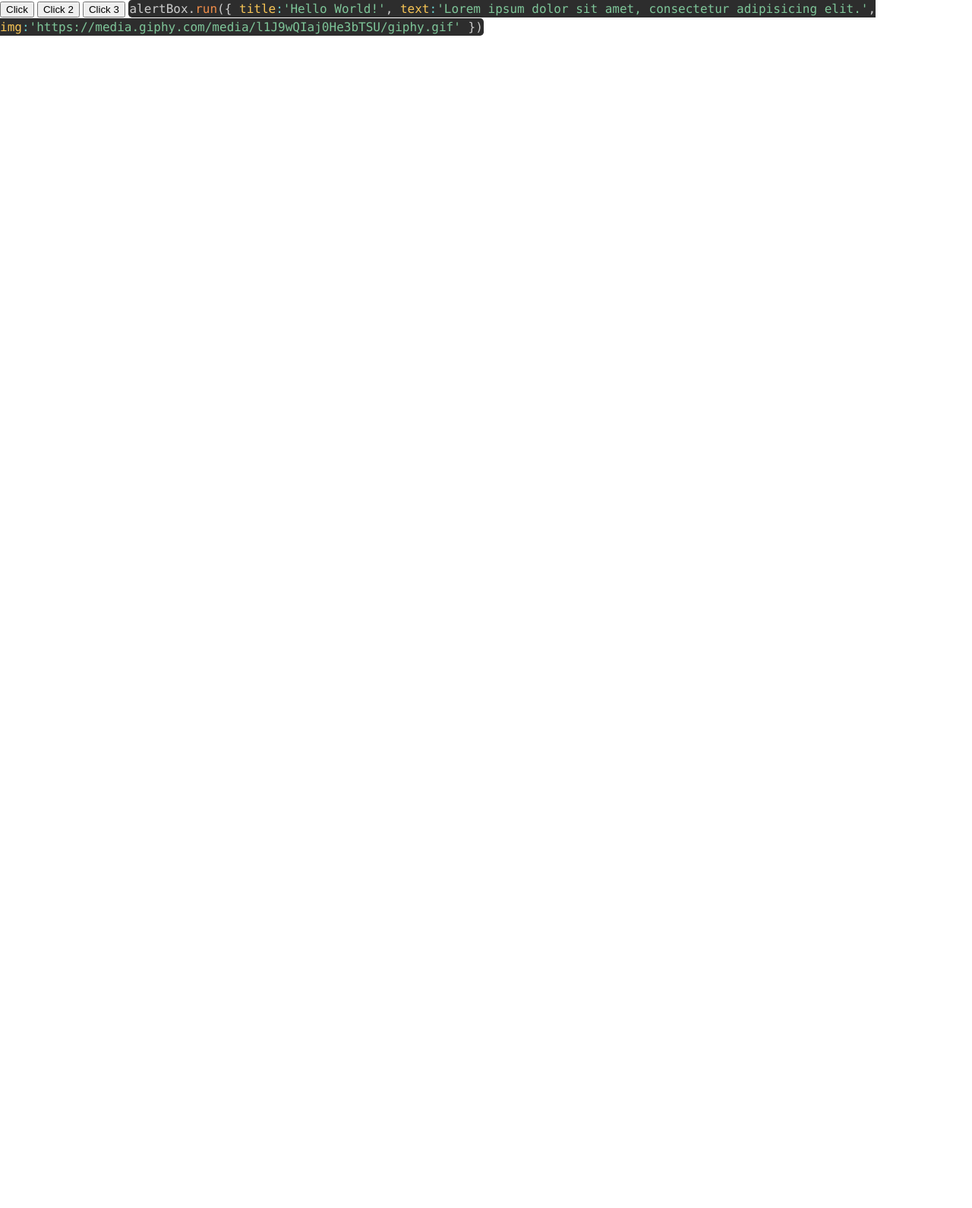
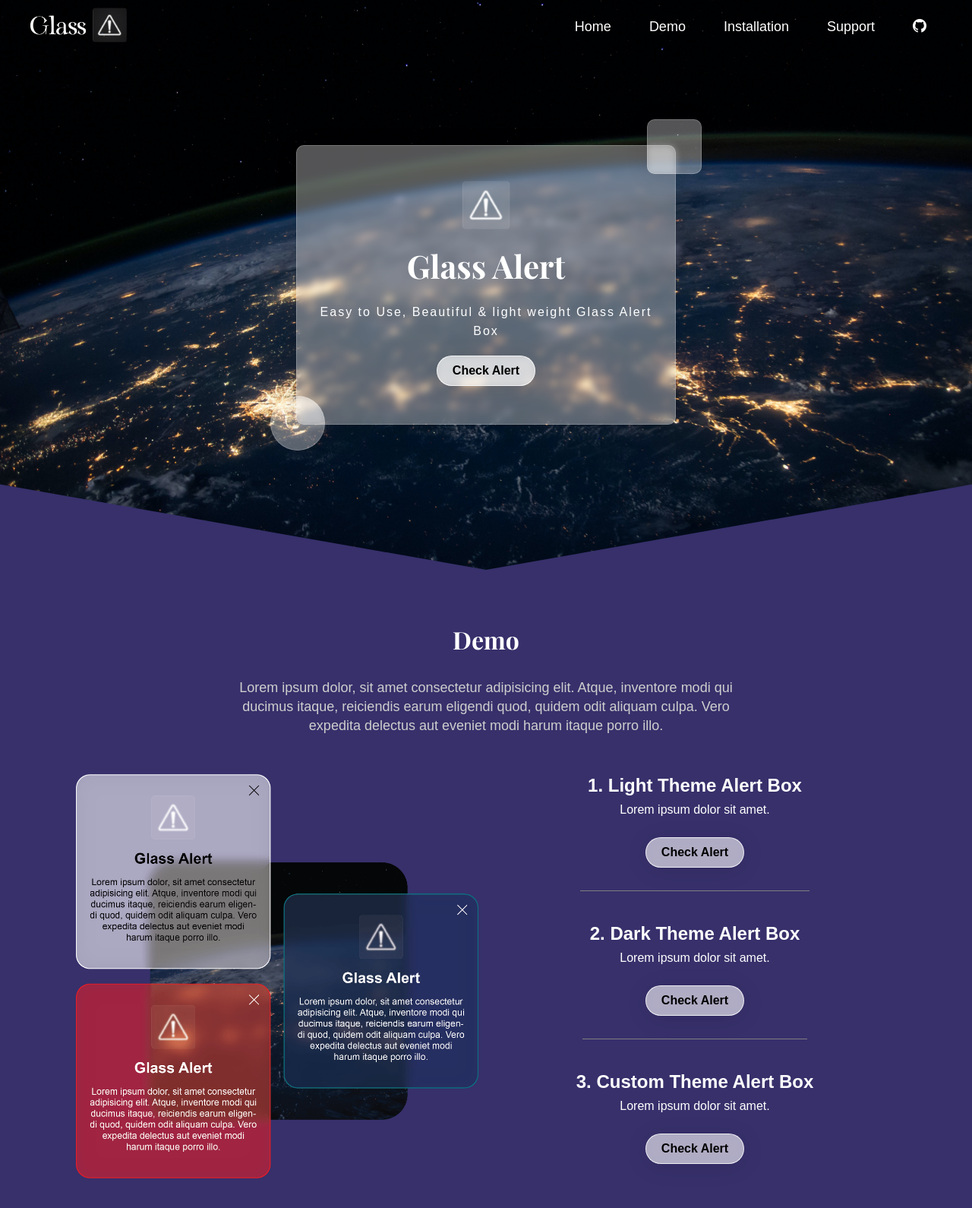
Before and after one commit to noumanqamar450/glass-alert, a plain HTML site: page index.html in a window 1280 px wide. Shown: the whole page at 76% size. Before the commit the page ends 800 px from the top, so only its background shows below. Drawn offline with nearby package versions, Linux system fonts and the light colour scheme.

Commit message:
last update commit in 31 mar 2023

```diff
--- a/1.0.1/glass-alert-style.css
+++ b/1.0.1/glass-alert-style.css
@@ -82,6 +82,7 @@ body {
 }
 .glass-alert .glass-alert-modal h1 {
     font-size: 26px;
+    line-height: 60px;
 }
 .glass-alert .glass-alert-modal p {
     line-height: 22px;
--- a/1.0.1/glass-alert.js
+++ b/1.0.1/glass-alert.js
@@ -28,9 +28,9 @@ runGlassAlert()
 class GlassAlert {
     constructor(props){
         if (props){
-            this.theme = props.theme
-            this.themeColor = props.themeColor
-            this.textColor = props.textColor
+            this.theme = props.theme ? props.theme : ''
+            this.themeColor = props.themeColor ? props.themeColor : ''
+            this.textColor = props.textColor ? props.textColor : ''
         }
     }
     run(obj) {
@@ -49,6 +49,7 @@ class GlassAlert {
             //Theme
             document.querySelector('.glass-alert-overlay').style.background = themeColorOverlay;
             document.querySelector('.glass-alert-modal').style.background = themeColorModal;
+
             if (this.textColor){
                 document.querySelector('.glass-alert-modal').style.color = this.textColor;
             } else {
@@ -97,6 +98,9 @@ class GlassAlert {
             //Theme
             document.querySelector('.glass-alert-overlay').classList.add('dark');
             document.querySelector('.glass-alert-modal').classList.add('dark');
+            document.querySelector('.glass-alert-overlay').style.background = '';
+            document.querySelector('.glass-alert-modal').style.background = '';
+
             if (this.textColor) {
                 document.querySelector('.glass-alert-modal').style.color = this.textColor;
             } else {
@@ -136,6 +140,12 @@ class GlassAlert {
                 document.querySelector('.glass-alert-modal p').style.color = '';
             }
         } else {
+            //Theme
+            document.querySelector('.glass-alert-overlay').classList.remove('dark');
+            document.querySelector('.glass-alert-modal').classList.remove('dark');
+            document.querySelector('.glass-alert-overlay').style.background = '';
+            document.querySelector('.glass-alert-modal').style.background = '';
+
             //Modal Active
             document.querySelector('.glass-alert-modal h1').textContent = obj.title;
             document.querySelector('.glass-alert-modal p').textContent = obj.text;
--- /dev/null
+++ b/assets/css/style.css
@@ -0,0 +1,330 @@
+@import url('https://fonts.googleapis.com/css2?family=Playfair+Display:wght@400;600;700;800;900&display=swap');
+
+* {
+    padding: 0px;
+    margin: 0px;
+    box-sizing: border-box;
+}
+
+:root {
+    --bgMain : #2D033B;
+    --bgSecondary : #37306B;
+    --heading : 'Playfair Display', serif;
+    --pColor : #cecece;
+}
+
+html {
+    scroll-behavior: smooth;
+}
+
+body {
+    background: var(--bgSecondary);
+}
+
+header .nav {
+    max-height: 70px;
+    width: 100%;
+    padding: 5px 40px;
+    display: flex;
+    justify-content: space-between;
+    align-items: center;
+    position: fixed;
+    z-index: 999;
+}
+
+header .nav.active {
+    background: rgba(45, 3, 59, 0.33);
+    box-shadow: 0 4px 30px rgba(0, 0, 0, 0.1);
+    backdrop-filter: blur(5px);
+    -webkit-backdrop-filter: blur(5px);
+}
+
+header .nav img {
+    max-width: 140px;
+}
+
+header .nav ul {
+    list-style: none;
+    padding: 0;
+    display: flex;
+    gap: 10px;
+}
+
+header .nav ul li a {
+    padding: 10px 20px;
+    text-decoration: none;
+    color: #fff;
+    font-size: 18px;
+    font-family: Arial, Helvetica, sans-serif;
+    transition: 0.5s;
+}
+
+header .nav ul li:hover a {
+    opacity: 0.7;
+}
+
+/* Mobile Nav */
+
+header .nav .collapse {
+    font-size: 24px;
+    color: #fff;
+    cursor: pointer;
+    transition: 0.5s;
+    display: none;
+}
+
+header .nav .collapse:hover {
+    opacity: 0.7;
+}
+
+header .nav .overlay {
+    display: none;
+}
+
+header .nav ul .collapse-x {
+    display: none;
+    cursor: pointer;
+    z-index: 99999;
+}
+
+@media screen and (max-width:992px) {
+    header .nav img {
+        max-width: 120px;
+    }
+    header .nav ul {
+        position: absolute;
+        width: 50%;
+        height: 100vh;
+        background: #fff;
+        top: 0px;
+        left: -100%;
+        padding: 20px;
+        display: block;
+        z-index: 99999;
+        text-align: center;
+        transition: 0.5s;
+    }
+    header .nav ul.active {
+        left: 0;
+    }
+    header .nav .overlay {
+        width: 100%;
+        height: 100vh;
+        position: absolute;
+        background: var(--bgMain);
+        opacity: 0.5;
+        top: 0;
+        left: 0;
+        z-index: 9999;
+        display: none;
+    }
+    header .nav .overlay.active{
+        display: block;
+    }
+    header .nav ul li a {
+        display: block;
+        color: var(--bgMain);
+        padding: 20px 40px;
+    }
+    header .nav .collapse {
+        display:block;
+    }
+    header .nav ul .collapse-x {
+        display: block;
+        position: absolute;
+        top: 20px;
+        right: 20px;
+        font-size: 20px;
+        transition: 0.2s;
+    }
+    header .nav ul .collapse-x.pop {
+        transform: scale(1.2);
+    }
+}
+
+@media screen and (max-width:540px) {
+    header .nav ul {
+        width: 100%;
+    }
+    header .nav .overlay {
+        display: none !important;
+    }
+}
+
+
+/* Site */
+.hero {
+    background: url('../image/hero-bg.jpg') no-repeat;
+    background-size: cover;
+    background-position: center center;
+    background-attachment: fixed;
+    width: 100%;
+    padding: 100px 20px;
+    clip-path: polygon(100% 0, 100% 85%, 50% 100%, 0 85%, 0 0);
+    display: flex;
+    justify-content: center;
+    align-items: center;
+    min-height: 750px;
+}
+
+.hero .block {
+    background: rgba(255, 255, 255, 0.33);
+    box-shadow: 0 4px 30px rgba(0, 0, 0, 0.1);
+    backdrop-filter: blur(5px);
+    border:1px solid rgba(255, 255, 255, 0.2);
+    -webkit-backdrop-filter: blur(5px);
+    border-radius: 10px;
+    padding: 30px;
+    color: #fff;
+    text-align: center;
+    max-width: 500px;
+    font-family: Arial, Helvetica, sans-serif;
+}
+
+.hero .block::before {
+    content: '';
+    width: 70px;
+    height: 70px;
+    top: -35px;
+    right: -35px;
+    position: absolute;
+    background: rgba(255, 255, 255, 0.33);
+    box-shadow: 0 4px 30px rgba(0, 0, 0, 0.1);
+    backdrop-filter: blur(5px);
+    border: 1px solid rgba(255, 255, 255, 0.2);
+    -webkit-backdrop-filter: blur(5px);
+    border-radius: 10px;
+}
+.hero .block::after {
+    content: '';
+    width: 70px;
+    height: 70px;
+    bottom: -35px;
+    left: -35px;
+    position: absolute;
+    background: rgba(255, 255, 255, 0.33);
+    box-shadow: 0 4px 30px rgba(0, 0, 0, 0.1);
+    backdrop-filter: blur(5px);
+    border: 1px solid rgba(255, 255, 255, 0.2);
+    -webkit-backdrop-filter: blur(5px);
+    border-radius: 50%;
+    z-index: -1;
+}
+
+.hero .block img {
+    max-width: 100px;
+}
+
+.hero .block h1 {
+    font-family: var(--heading);
+    margin-bottom: 20px;
+    font-size: 42px;
+}
+
+.hero .block p {
+    letter-spacing: 2px;
+    line-height: 25px;
+}
+
+.btn {
+    background: rgba(255, 255, 255, 0.6);
+    box-shadow: 0 4px 30px rgba(0, 0, 0, 0.1);
+    backdrop-filter: blur(5px);
+    border: 1px solid rgba(255, 255, 255, 0.8);
+    -webkit-backdrop-filter: blur(5px);
+    border-radius: 50px;
+    padding: 10px 20px;
+    font-size: 16px;
+    font-weight: 600;
+    margin: 20px 0px;
+    cursor: pointer;
+    transition: 0.5s;
+}
+
+.btn:hover {
+    opacity: 0.8;
+}
+
+.container {
+    padding: 20px;
+    max-width: 1140px;
+    margin: 0px auto;
+}
+
+.row {
+    display: flex;
+    flex-wrap: none;
+}
+.col-6 {
+    width: 50%;
+    padding: 10px;
+}
+
+img {
+    width: 100%;
+}
+
+@media screen and (max-width:786px) {
+    .row {
+        flex-wrap: wrap;
+    }
+    .col-6 {
+        width: 100%;
+    }
+}
+
+/* Demo */
+
+.demo {
+    padding: 50px 0px;
+}
+
+.heading {
+    font-size: 32px;
+    color: #fff;
+    font-family: var(--heading);
+    text-align: center;
+    margin-bottom: 30px;
+}
+
+.detail {
+    font-size: 18px;
+    color: var(--pColor);
+    font-family: Arial, Helvetica, sans-serif;
+    max-width: 650px;
+    margin: 0 auto;
+    text-align: center;
+    line-height: 25px;
+    margin-bottom: 30px;
+}
+
+.demo .demo-image {
+    display: flex;
+    justify-content: center;
+    align-items: center;
+    width: 100%;
+    height: 100%;
+}
+
+.demo .blocks {
+    display: flex;
+    justify-content: center;
+    flex-wrap: wrap;
+    align-items: center;
+}
+
+.demo .blocks .block {
+    color: #fff;
+    font-family: Arial, Helvetica, sans-serif;
+    line-height: 32px;
+    text-align: center;
+    margin-bottom: 30px;
+    border-bottom: 1px solid gray;
+    max-width: 350px;
+    padding: 10px;
+}
+
+.demo .blocks .block:nth-last-child(1) {
+    border: none;
+    margin: 0;
+}
--- /dev/null
+++ b/assets/js/script.js
@@ -0,0 +1,94 @@
+// Site
+window.addEventListener('scroll', ()=>{
+    let nav = document.querySelector('.nav')
+    let body = document.documentElement
+    console.log();
+    if (body.scrollTop > 70) {
+        nav.classList.add('active')
+    } else {
+        nav.classList.remove('active')
+    }
+})
+
+// Nav Collapse
+
+let collapse = document.querySelector('.collapse')
+let collapseX = document.querySelector('.collapse-x')
+let nav = document.querySelector('.nav ul')
+let overlay = document.querySelector('.nav .overlay')
+let navLi = document.querySelectorAll('.nav ul li')
+collapse.addEventListener('click', ()=> {
+    nav.classList.add('active');
+    overlay.classList.add('active')
+})
+collapseX.addEventListener('click', () => {
+    nav.classList.remove('active');
+    overlay.classList.remove('active')
+})
+for (let i = 0; i < navLi.length; i++) {
+    navLi[i].addEventListener('click', () => {
+        nav.classList.remove('active');
+        overlay.classList.remove('active')
+    })
+}
+overlay.addEventListener('click', () => {
+    collapseX.classList.add('pop');
+    setTimeout(()=>{
+        collapseX.classList.remove('pop');
+    }, 200)
+})
+
+
+let dark = { theme: 'dark' }
+let light = { theme: 'light' } // if you did not use alert by default is in light theme
+let custom = { themeColor: '#FFFF00', textColor: '#FF0000' }
+const alertBox = new GlassAlert(light);
+const checkAlert = () => {
+    alertBox.run({
+        title: 'Glass Alert',
+        text: 'Lorem ipsum dolor sit amet, consectetur adipisicing elit. Accusantium exercitationem, laborum commodi natus aliquam asperiores. Illum autem eius ad corporis tempore nostrum facilis officiis veniam accusantium, placeat dolores dolorem animi!',
+        img: 'https://media.giphy.com/media/l1J9wQIaj0He3bTSU/giphy.gif'
+    })
+}
+const lightTheme = () => {
+    alertBox.run({
+        title: 'Light Theme',
+        text: `Lorem ipsum dolor sit amet, consectetur adipisicing elit. Accusantium exercitationem, laborum commodi natus aliquam asperiores. Illum autem eius ad corporis tempore nostrum facilis officiis veniam accusantium, placeat dolores dolorem animi!`,
+        img: 'https://media.giphy.com/media/l1J9wQIaj0He3bTSU/giphy.gif',
+    })
+}
+
+const alertBoxDark = new GlassAlert(dark);
+const darkTheme = () => {
+    alertBoxDark.run({
+        title: 'Dark Theme',
+        text: 'Lorem ipsum dolor sit amet, consectetur adipisicing elit. Accusantium exercitationem, laborum commodi natus aliquam asperiores. Illum autem eius ad corporis tempore nostrum facilis officiis veniam accusantium, placeat dolores dolorem animi!',
+        img: 'https://media.giphy.com/media/l1J9wQIaj0He3bTSU/giphy.gif',
+    })
+}
+
+const alertBoxCustom = new GlassAlert(custom);
+const customTheme = () => {
+    alertBoxCustom.run({
+        title: 'Custom Theme',
+        text: `Lorem ipsum dolor sit amet, consectetur adipisicing elit. Accusantium exercitationem, laborum commodi natus aliquam asperiores. Illum autem eius ad corporis tempore nostrum facilis officiis veniam accusantium, placeat dolores dolorem animi!`,
+        img: 'https://media.giphy.com/media/3ohhwiuD4hmKIVdfzy/giphy.gif',
+        imgWidth: '200px',
+        imgHeight: '200px',
+        titleColor: '#ff0000',
+        contentColor: '#808080',
+    })
+}
+
+const customT = () => {
+    alertBoxCustom.run({
+        title: 'Hello World 2!',
+        text: `Lorem ipsum dolor sit amet, consectetur adipisicing elit. Accusantium exercitationem, laborum commodi natus aliquam asperiores. Illum autem eius ad corporis tempore nostrum facilis officiis veniam accusantium, placeat dolores dolorem animi!
+                        Lorem ipsum dolor sit amet, consectetur adipisicing elit.Accusantium exercitationem, laborum commodi natus aliquam asperiores.Illum autem eius ad corporis tempore nostrum facilis officiis veniam accusantium, placeat dolores dolorem animi!`,
+        img: 'https://media.giphy.com/media/3ohhwiuD4hmKIVdfzy/giphy.gif',
+        imgWidth: '200px',
+        imgHeight: '200px',
+        titleColor: '#ff0000',
+        contentColor: '#808080',
+    })
+}
--- a/index.html
+++ b/index.html
@@ -4,55 +4,77 @@
     <meta charset="UTF-8">
     <meta http-equiv="X-UA-Compatible" content="IE=edge">
     <meta name="viewport" content="width=device-width, initial-scale=1.0">
-    <title>Document</title>
+    <title>Glass Alert - Easy to Use Alert Box</title>
     <link rel="stylesheet" href="./assets/css/prism.css">
+    <link rel="stylesheet" href="./assets/css/style.css">
+    <link rel="shortcut icon" href="./assets/image/favicon.png" type="image/x-icon">
+    <link rel="stylesheet" href="https://cdn.jsdelivr.net/npm/bootstrap-icons@1.10.3/font/bootstrap-icons.css">
 </head>
 <body>
-    <button onclick="onClickHandle()">Click</button>
-    <button onclick="onClickHandle2()">Click 2</button>
-    <button onclick="onClickHandle3()">Click 3</button>
-    <code class="lang-js">
-        alertBox.run({
-            title:'Hello World!',
-            text:'Lorem ipsum dolor sit amet, consectetur adipisicing elit.',
-            img:'https://media.giphy.com/media/l1J9wQIaj0He3bTSU/giphy.gif'
-        })
-    </code>
-    <p></p>
+
+    <header>
+        <div class="nav">
+            <a href="/">
+                <img src="./assets/image/logo.png" alt="Glass Alert">
+            </a>
+            <div class="overlay"></div>
+            <ul>
+                <div class="collapse-x"><i class="bi bi-x-lg"></i></div>
+                <li><a href="#home">Home</a></li>
+                <li><a href="#demo">Demo</a></li>
+                <li><a href="#install">Installation</a></li>
+                <li><a href="#support">Support</a></li>
+                <li><a href="https://github.com/noumanqamar450/glass-alert"><i class="bi bi-github"></i></a></li>
+            </ul>
+            <div class="collapse">
+                <i class="bi bi-list"></i>
+            </div>
+        </div>
+    </header>
+    <div class="hero" id="home">
+        <div class="block">
+            <img src="./assets/image/favicon.png" alt="Logo">
+            <h1>Glass Alert</h1>
+            <p>Easy to Use, Beautiful & light weight Glass Alert Box</p>
+            <button class="btn" onclick="checkAlert()">Check Alert</button>
+        </div>
+    </div>
+    <div class="container">
+        <div class="demo" id="demo">
+            <h1 class="heading">Demo</h1>
+            <p class="detail">Lorem ipsum dolor, sit amet consectetur adipisicing elit. Atque, inventore modi qui ducimus itaque, reiciendis earum eligendi quod, quidem odit aliquam culpa. Vero expedita delectus aut eveniet modi harum itaque porro illo.</p>
+            <div class="row">
+                <div class="col-6">
+                    <div class="demo-image">
+                        <img src="./assets/image/demo-image.png" alt="Demo Image">
+                    </div>
+                </div>
+                <div class="col-6">
+                    <div class="blocks">
+                        <div class="block">
+                            <h2>1. Light Theme Alert Box</h2>
+                            <p>Lorem ipsum dolor sit amet.</p>
+                            <button class="btn" onclick="lightTheme()">Check Alert</button>
+                        </div>
+                        <div class="block">
+                            <h2>2. Dark Theme Alert Box</h2>
+                            <p>Lorem ipsum dolor sit amet.</p>
+                            <button class="btn" onclick="darkTheme()">Check Alert</button>
+                        </div>
+                        <div class="block">
+                            <h2>3. Custom Theme Alert Box</h2>
+                            <p>Lorem ipsum dolor sit amet.</p>
+                            <button class="btn" onclick="customTheme()">Check Alert</button>
+                        </div>
+                    </div>
+                </div>
+            </div>
+        </div>
+    </div>
+
     <script src="./assets/js/prism.js"></script>
-    <!-- <script src="https://cdn.jsdelivr.net/gh/noumanqamar450/glass-alert@master/1.0.1/glass-alert.js"></script> -->
-    <script src="./1.0.1/glass-alert.js"></script>
-    <script>
-        let dark = {theme:'dark'}
-        let light = {theme:'light'} // if you did not use alert by default is in light theme
-        let custom = {themeColor:'#FFFF00', textColor:'#FF0000'}
-        const alertBox = new GlassAlert(dark);
-        const onClickHandle = () => {
-            alertBox.run({
-                    title:'Hello World!',
-                    text:'Lorem ipsum dolor sit amet, consectetur adipisicing elit. Accusantium exercitationem, laborum commodi natus aliquam asperiores. Illum autem eius ad corporis tempore nostrum facilis officiis veniam accusantium, placeat dolores dolorem animi!',
-                    img:'https://media.giphy.com/media/l1J9wQIaj0He3bTSU/giphy.gif'
-                })
-        }
-        const onClickHandle2 = () => {
-            alertBox.run({
-                title: 'Hello World 2!',
-                    text: `Lorem ipsum dolor sit amet, consectetur adipisicing elit. Accusantium exercitationem, laborum commodi natus aliquam asperiores. Illum autem eius ad corporis tempore nostrum facilis officiis veniam accusantium, placeat dolores dolorem animi!
-                    Lorem ipsum dolor sit amet, consectetur adipisicing elit.Accusantium exercitationem, laborum commodi natus aliquam asperiores.Illum autem eius ad corporis tempore nostrum facilis officiis veniam accusantium, placeat dolores dolorem animi!`,
-                    img: 'https://media.giphy.com/media/3ohhwiuD4hmKIVdfzy/giphy.gif',
-                    imgWidth:'200px',
-                    imgHeight:'200px',
-                    titleColor:'#ff0000',
-                    contentColor:'#808080',
-                })
-            }
-        const onClickHandle3 = () => {
-            alertBox.run({
-                    title:'Hello World!',
-                    text:'Lorem ipsum dolor sit amet, consectetur adipisicing elit. Accusantium exercitationem, laborum commodi natus aliquam asperiores. Illum autem eius ad corporis tempore nostrum facilis officiis veniam accusantium, placeat dolores dolorem animi!',
-                })
-        }
-    </script>
-
+    <!-- <script src="https://cdn.jsdelivr.net/gh/noumanqamar450/glass-alert@master/1.0.1/glass-alert.min.js"></script> -->
+    <script src="./1.0.1/glass-alert.min.js"></script>
+    <script src="./assets/js/script.js"></script>
 </body>
 </html>
```
Also changed, not shown: 1.0.1/glass-alert.min.js, assets/image/asdasdasd.jpg (added), assets/image/demo-image.png (added), assets/image/favicon.png (added), assets/image/hero-bg.jpg (added), assets/image/logo.png (added).
